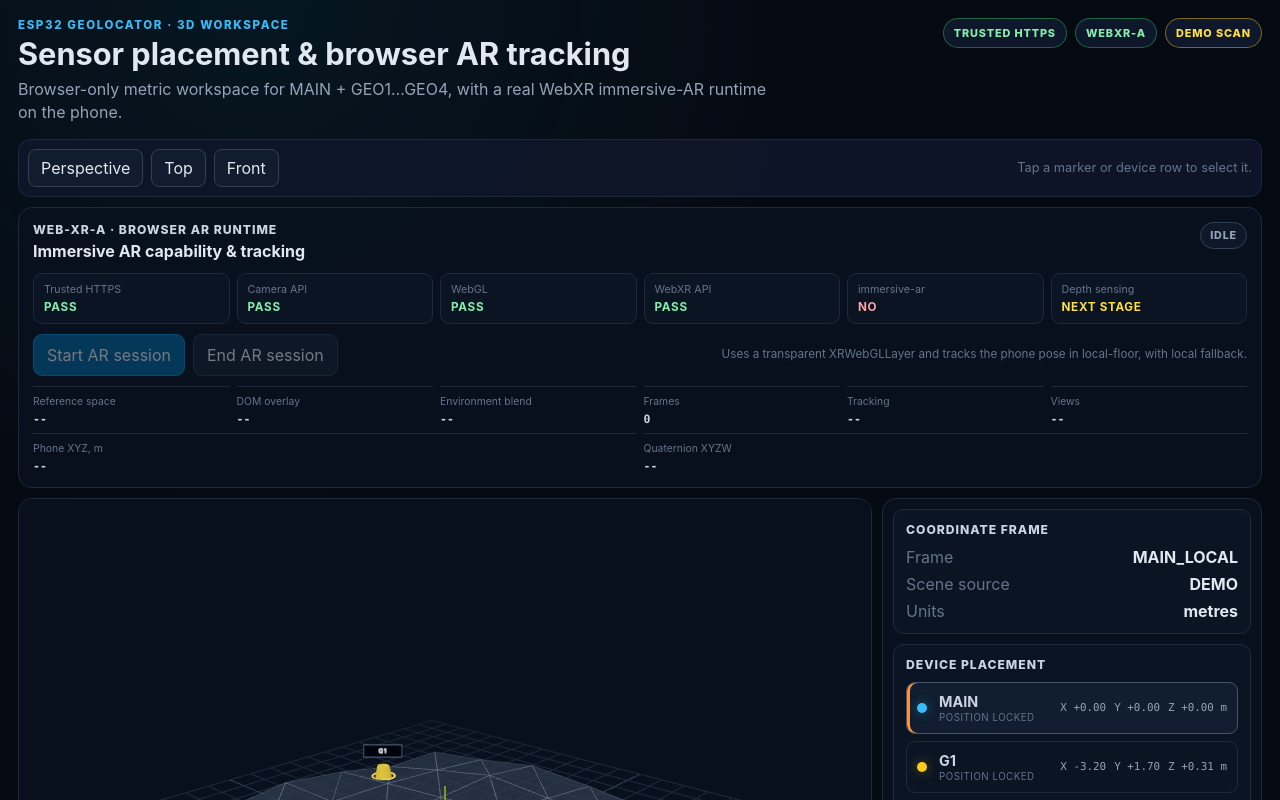
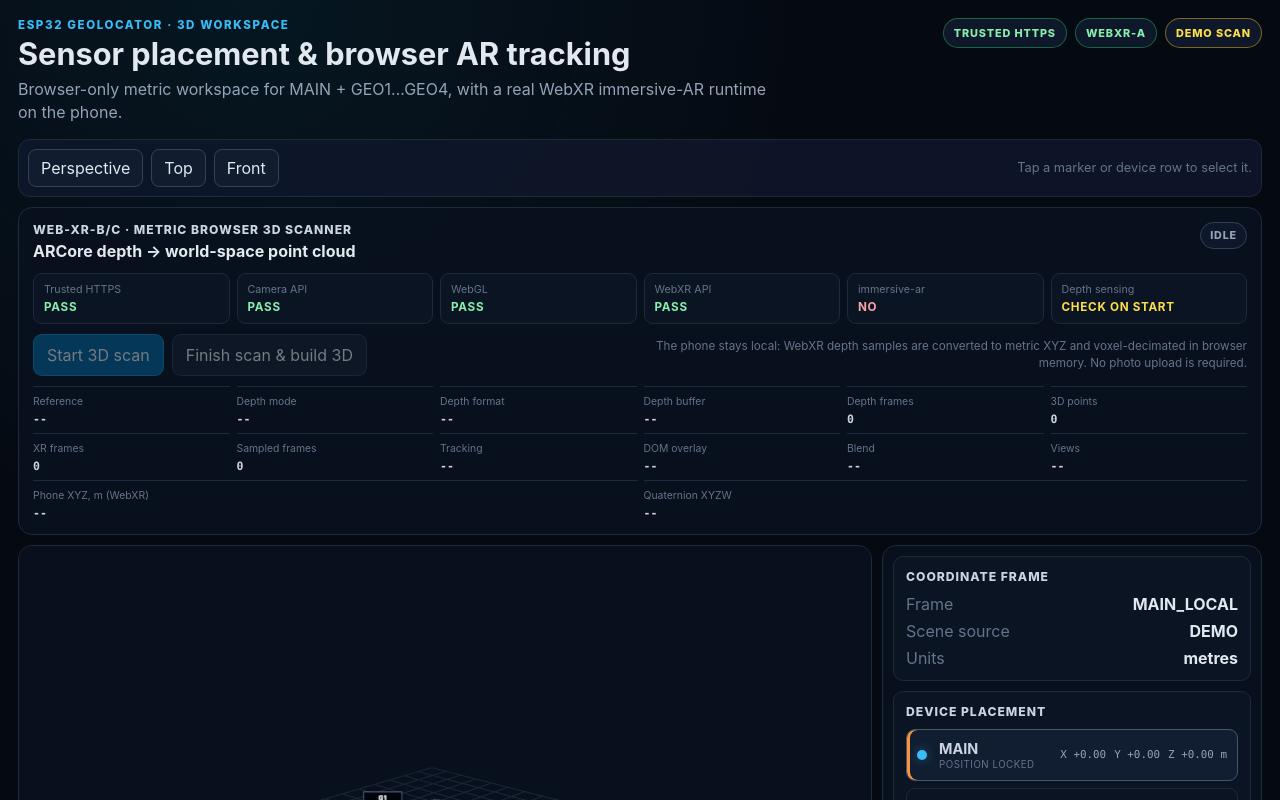
Before and after one commit to maximsokal/esp32_geophone_source_locator, a React (Vite) app in the folder webui/: page / in a window 1280 px wide. Shown: the top 800 px of the page. Built offline with nearby package versions, Linux system fonts and the light colour scheme.

Commit message:
Turn WebXR panel into depth scan workflow

```diff
--- a/webui/src/components/XrRuntimePanel.tsx
+++ b/webui/src/components/XrRuntimePanel.tsx
@@ -3,6 +3,7 @@ import { useEffect, useMemo, useState } from 'react';
 import {
   probeWebXrCapabilities,
   WebXrRuntime,
+  type ScanPointCloudSnapshot,
   type WebXrCapabilities,
   type WebXrRuntimeState,
 } from '../xr/webxrRuntime';
@@ -15,11 +16,22 @@ const emptyRuntimeState: WebXrRuntimeState = {
   frameCount: 0,
   tracking: false,
   pose: null,
+  depthAvailable: false,
+  depthUsage: null,
+  depthDataFormat: null,
+  depthWidth: null,
+  depthHeight: null,
+  depthFrameCount: 0,
+  sampledDepthFrames: 0,
+  pointCount: 0,
+  pointCloudVersion: 0,
+  depthError: null,
   error: null,
 };
 
 interface XrRuntimePanelProps {
   onSessionActiveChange?: (active: boolean) => void;
+  onPointCloudReady?: (snapshot: ScanPointCloudSnapshot | null) => void;
 }
 
 function capabilityClass(value: boolean): string {
@@ -49,13 +61,16 @@ function formatOrientation(value: readonly [number, number, number, number] | nu
 function phaseLabel(state: WebXrRuntimeState): string {
   switch (state.phase) {
     case 'starting':
-      return 'STARTING';
+      return 'STARTING SCAN';
     case 'running':
-      return state.tracking ? 'TRACKING' : 'WAITING FOR POSE';
+      if (!state.tracking) {
+        return 'WAITING FOR POSE';
+      }
+      return state.depthAvailable ? 'SCANNING 3D' : 'TRACKING ONLY';
     case 'stopping':
-      return 'STOPPING';
+      return 'FINISHING';
     case 'ended':
-      return 'ENDED';
+      return state.pointCount > 0 ? '3D SCAN READY' : 'ENDED';
     case 'error':
       return 'ERROR';
     case 'idle':
@@ -64,7 +79,43 @@ function phaseLabel(state: WebXrRuntimeState): string {
   }
 }
 
-export function XrRuntimePanel({ onSessionActiveChange }: XrRuntimePanelProps) {
+function depthLabel(state: WebXrRuntimeState): string {
+  if (state.phase === 'starting') {
+    return 'REQUESTING';
+  }
+
+  if (state.phase === 'running' || state.phase === 'stopping') {
+    return state.depthAvailable ? 'ACTIVE' : 'UNAVAILABLE';
+  }
+
+  if (state.phase === 'ended') {
+    if (state.pointCount > 0) {
+      return 'CAPTURED';
+    }
+    return state.depthAvailable ? 'NO POINTS' : 'UNAVAILABLE';
+  }
+
+  return 'CHECK ON START';
+}
+
+function depthCapabilityClass(state: WebXrRuntimeState): string {
+  if (state.phase === 'idle') {
+    return 'xr-capability neutral';
+  }
+
+  if (state.phase === 'starting') {
+    return 'xr-capability neutral';
+  }
+
+  return state.depthAvailable || state.pointCount > 0
+    ? 'xr-capability good'
+    : 'xr-capability bad';
+}
+
+export function XrRuntimePanel({
+  onSessionActiveChange,
+  onPointCloudReady,
+}: XrRuntimePanelProps) {
   const runtime = useMemo(() => new WebXrRuntime(), []);
   const [capabilities, setCapabilities] = useState<WebXrCapabilities | null>(null);
   const [runtimeState, setRuntimeState] = useState<WebXrRuntimeState>(emptyRuntimeState);
@@ -95,6 +146,17 @@ export function XrRuntimePanel({ onSessionActiveChange }: XrRuntimePanelProps) {
     onSessionActiveChange?.(active);
   }, [onSessionActiveChange, runtimeState.phase]);
 
+  useEffect(() => {
+    if (runtimeState.phase === 'starting') {
+      onPointCloudReady?.(null);
+      return;
+    }
+
+    if (runtimeState.phase === 'ended' && runtimeState.pointCount > 0) {
+      onPointCloudReady?.(runtime.getPointCloudSnapshot());
+    }
+  }, [onPointCloudReady, runtime, runtimeState.phase, runtimeState.pointCount]);
+
   const running = runtimeState.phase === 'running';
   const busy = runtimeState.phase === 'starting' || runtimeState.phase === 'stopping';
   const canStart =
@@ -107,16 +169,20 @@ export function XrRuntimePanel({ onSessionActiveChange }: XrRuntimePanelProps) {
 
   const posePosition = runtimeState.pose?.position ?? null;
   const poseOrientation = runtimeState.pose?.orientation ?? null;
+  const depthSize =
+    runtimeState.depthWidth !== null && runtimeState.depthHeight !== null
+      ? `${runtimeState.depthWidth} × ${runtimeState.depthHeight}`
+      : '--';
 
   return (
     <>
-      <section className="xr-runtime-card" aria-label="WebXR runtime diagnostics">
+      <section className="xr-runtime-card" aria-label="WebXR depth scanner">
         <div className="xr-runtime-heading">
           <div>
-            <div className="panel-title">WEB-XR-A · browser AR runtime</div>
-            <strong>Immersive AR capability & tracking</strong>
+            <div className="panel-title">WEB-XR-B/C · metric browser 3D scanner</div>
+            <strong>ARCore depth → world-space point cloud</strong>
           </div>
-          <span className={`xr-phase ${runtimeState.phase === 'error' ? 'bad' : running ? 'good' : ''}`}>
+          <span className={`xr-phase ${runtimeState.phase === 'error' ? 'bad' : running || runtimeState.pointCount > 0 ? 'good' : ''}`}>
             {phaseLabel(runtimeState)}
           </span>
         </div>
@@ -142,9 +208,9 @@ export function XrRuntimePanel({ onSessionActiveChange }: XrRuntimePanelProps) {
             <span>immersive-ar</span>
             <strong>{capabilities === null ? '...' : capabilityText(capabilities.immersiveAr)}</strong>
           </div>
-          <div className="xr-capability neutral">
+          <div className={depthCapabilityClass(runtimeState)}>
             <span>Depth sensing</span>
-            <strong>NEXT STAGE</strong>
+            <strong>{depthLabel(runtimeState)}</strong>
           </div>
         </div>
 
@@ -155,7 +221,7 @@ export function XrRuntimePanel({ onSessionActiveChange }: XrRuntimePanelProps) {
             disabled={!canStart}
             onClick={() => void runtime.start()}
           >
-            {runtimeState.phase === 'starting' ? 'Starting AR…' : 'Start AR session'}
+            {runtimeState.phase === 'starting' ? 'Starting scanner…' : 'Start 3D scan'}
           </button>
 
           <button
@@ -164,41 +230,65 @@ export function XrRuntimePanel({ onSessionActiveChange }: XrRuntimePanelProps) {
             disabled={!running && runtimeState.phase !== 'stopping'}
             onClick={() => void runtime.stop()}
           >
-            End AR session
+            Finish scan & build 3D
           </button>
 
           <span className="xr-runtime-note">
-            Uses a transparent XRWebGLLayer and tracks the phone pose in local-floor, with local fallback.
+            The phone stays local: WebXR depth samples are converted to metric XYZ and voxel-decimated in browser memory. No photo upload is required.
           </span>
         </div>
 
         <dl className="xr-runtime-values">
           <div>
-            <dt>Reference space</dt>
+            <dt>Reference</dt>
             <dd>{runtimeState.referenceSpace ?? '--'}</dd>
           </div>
           <div>
-            <dt>DOM overlay</dt>
-            <dd>{running ? (runtimeState.domOverlay ? 'AVAILABLE' : 'NOT AVAILABLE') : '--'}</dd>
+            <dt>Depth mode</dt>
+            <dd>{runtimeState.depthUsage ?? '--'}</dd>
           </div>
           <div>
-            <dt>Environment blend</dt>
-            <dd>{runtimeState.environmentBlendMode ?? '--'}</dd>
+            <dt>Depth format</dt>
+            <dd>{runtimeState.depthDataFormat ?? '--'}</dd>
           </div>
           <div>
-            <dt>Frames</dt>
+            <dt>Depth buffer</dt>
+            <dd>{depthSize}</dd>
+          </div>
+          <div>
+            <dt>Depth frames</dt>
+            <dd>{runtimeState.depthFrameCount.toLocaleString()}</dd>
+          </div>
+          <div>
+            <dt>3D points</dt>
+            <dd>{runtimeState.pointCount.toLocaleString()}</dd>
+          </div>
+          <div>
+            <dt>XR frames</dt>
             <dd>{runtimeState.frameCount.toLocaleString()}</dd>
+          </div>
+          <div>
+            <dt>Sampled frames</dt>
+            <dd>{runtimeState.sampledDepthFrames.toLocaleString()}</dd>
           </div>
           <div>
             <dt>Tracking</dt>
             <dd>{running ? (runtimeState.tracking ? 'POSE VALID' : 'WAITING') : '--'}</dd>
           </div>
           <div>
+            <dt>DOM overlay</dt>
+            <dd>{running ? (runtimeState.domOverlay ? 'AVAILABLE' : 'NO') : '--'}</dd>
+          </div>
+          <div>
+            <dt>Blend</dt>
+            <dd>{runtimeState.environmentBlendMode ?? '--'}</dd>
+          </div>
+          <div>
             <dt>Views</dt>
             <dd>{runtimeState.pose?.views ?? '--'}</dd>
           </div>
           <div className="wide">
-            <dt>Phone XYZ, m</dt>
+            <dt>Phone XYZ, m (WebXR)</dt>
             <dd>{formatPosition(posePosition)}</dd>
           </div>
           <div className="wide">
@@ -206,6 +296,12 @@ export function XrRuntimePanel({ onSessionActiveChange }: XrRuntimePanelProps) {
             <dd>{formatOrientation(poseOrientation)}</dd>
           </div>
         </dl>
+
+        {runtimeState.depthError !== null && (
+          <div className="xr-runtime-warning" role="status">
+            {runtimeState.depthError}
+          </div>
+        )}
 
         {runtimeState.error !== null && (
           <div className="xr-runtime-error" role="alert">
@@ -216,18 +312,51 @@ export function XrRuntimePanel({ onSessionActiveChange }: XrRuntimePanelProps) {
 
       <div className="xr-immersive-overlay" aria-live="polite">
         <div className="xr-overlay-card">
-          <div className="eyebrow">GEOLOCATOR · IMMERSIVE AR</div>
-          <h2>{runtimeState.tracking ? 'Phone tracking active' : 'Waiting for AR tracking…'}</h2>
+          <div className="eyebrow">GEOLOCATOR · LIVE METRIC 3D SCAN</div>
+          <h2>
+            {!runtimeState.tracking
+              ? 'Waiting for AR tracking…'
+              : runtimeState.depthAvailable
+                ? 'Depth processing active'
+                : 'Tracking works, depth unavailable'}
+          </h2>
           <p>
-            Reference: <b>{runtimeState.referenceSpace ?? '--'}</b> · Frames:{' '}
+            Reference: <b>{runtimeState.referenceSpace ?? '--'}</b> · XR frames:{' '}
             <b>{runtimeState.frameCount.toLocaleString()}</b>
           </p>
+
+          <div className="xr-overlay-scan-grid">
+            <div>
+              <span>DEPTH</span>
+              <strong className={runtimeState.depthAvailable ? 'good-text' : 'bad-text'}>
+                {runtimeState.depthAvailable ? 'ACTIVE' : 'UNAVAILABLE'}
+              </strong>
+            </div>
+            <div>
+              <span>DEPTH FRAMES</span>
+              <strong>{runtimeState.depthFrameCount.toLocaleString()}</strong>
+            </div>
+            <div>
+              <span>SAMPLED</span>
+              <strong>{runtimeState.sampledDepthFrames.toLocaleString()}</strong>
+            </div>
+            <div>
+              <span>3D POINTS</span>
+              <strong>{runtimeState.pointCount.toLocaleString()}</strong>
+            </div>
+          </div>
+
           <div className="xr-overlay-pose">
-            <span>XYZ m</span>
+            <span>Phone XYZ m</span>
             <strong>{formatPosition(posePosition)}</strong>
           </div>
+
+          {runtimeState.depthError !== null && (
+            <div className="xr-overlay-warning">{runtimeState.depthError}</div>
+          )}
+
           <button type="button" onClick={() => void runtime.stop()}>
-            End AR session
+            Finish scan & view 3D
           </button>
         </div>
       </div>
```
